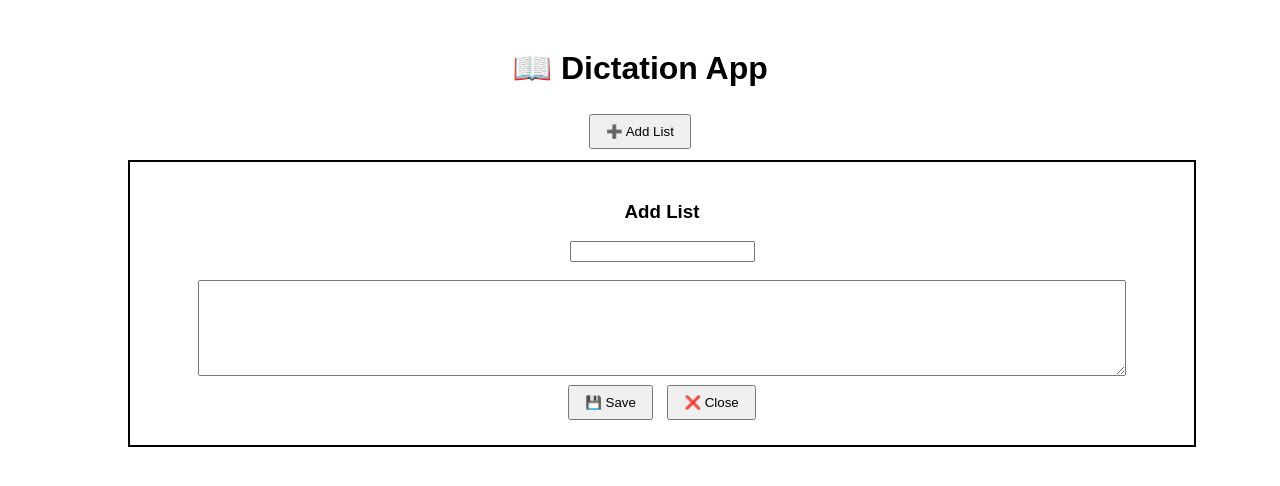
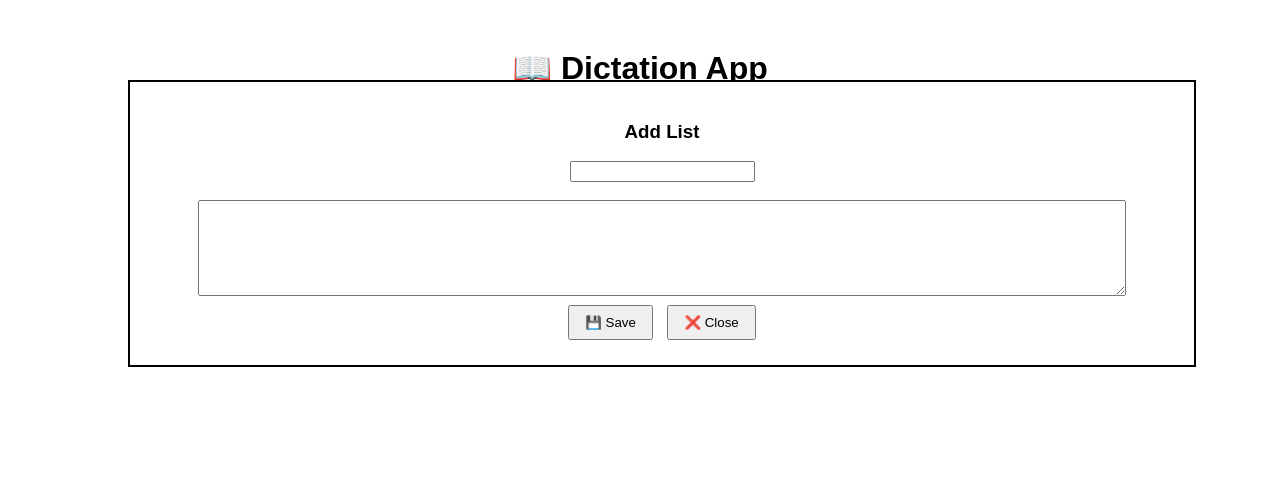
Before and after one commit to ttl123309-maker/dictation-app, a plain HTML site: page index.html in a window 1280 px wide. Both pictures are taken after a click on the button "➕ Add List". Drawn offline with Linux system fonts and the light colour scheme.

Commit message:
Update index.html

```diff
--- a/index.html
+++ b/index.html
@@ -20,8 +20,16 @@ button { padding: 8px 15px; margin: 5px; }
 .list { border: 1px solid #ccc; padding: 10px; margin: 10px; cursor: pointer; }
 .screen { display: none; }
 .popup {
-    position: fixed; top: 20%; left: 10%; width: 80%;
-    background: white; border: 2px solid black; padding: 20px; display: none;
+    position: fixed;
+    top: 10%;
+    left: 10%;
+    width: 80%;
+    max-height: 70vh;
+    overflow-y: auto;
+    background: white;
+    border: 2px solid black;
+    padding: 20px;
+    display: none;
 }
 .correct { color: green; }
 .wrong { color: red; }
```
